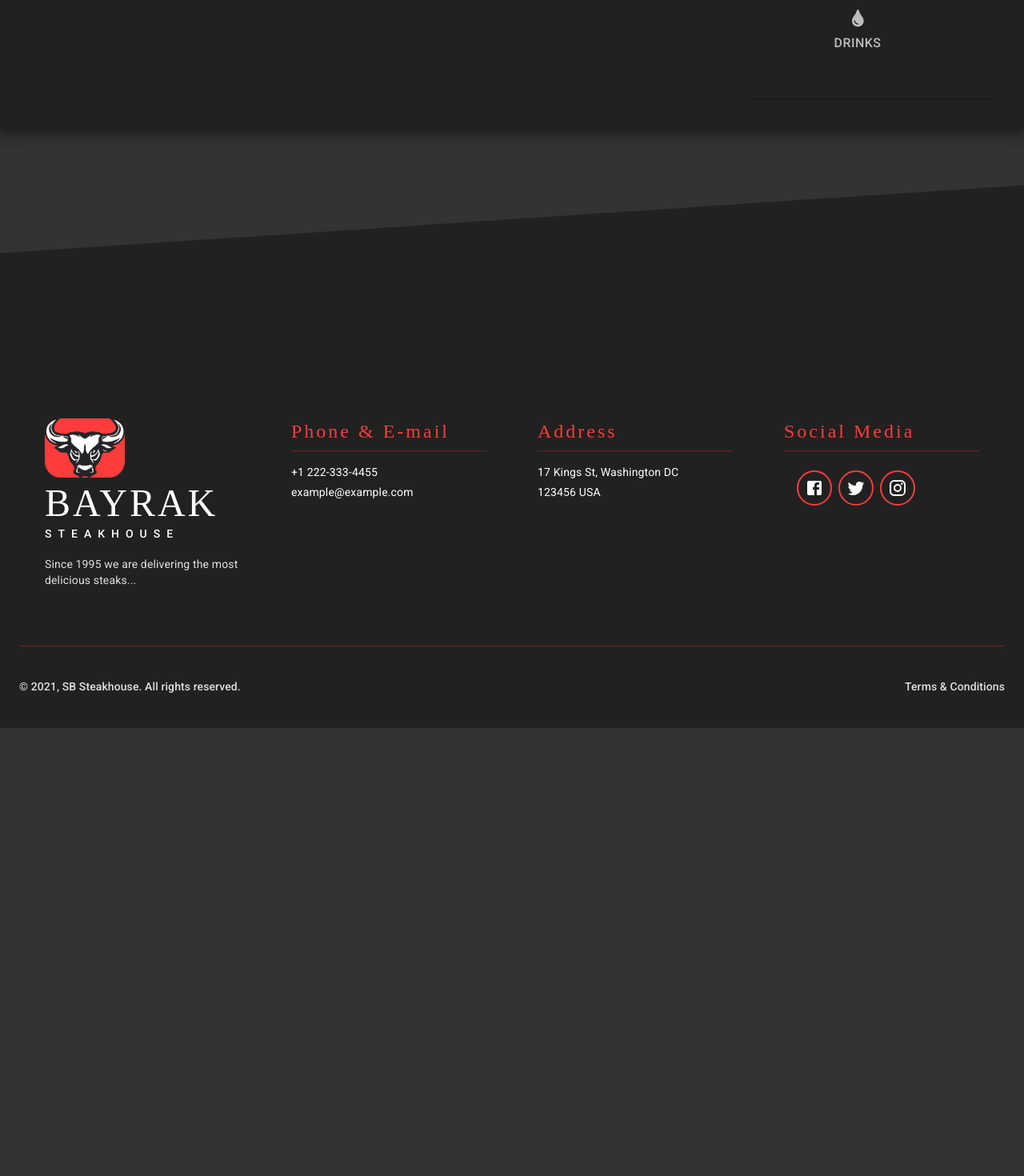
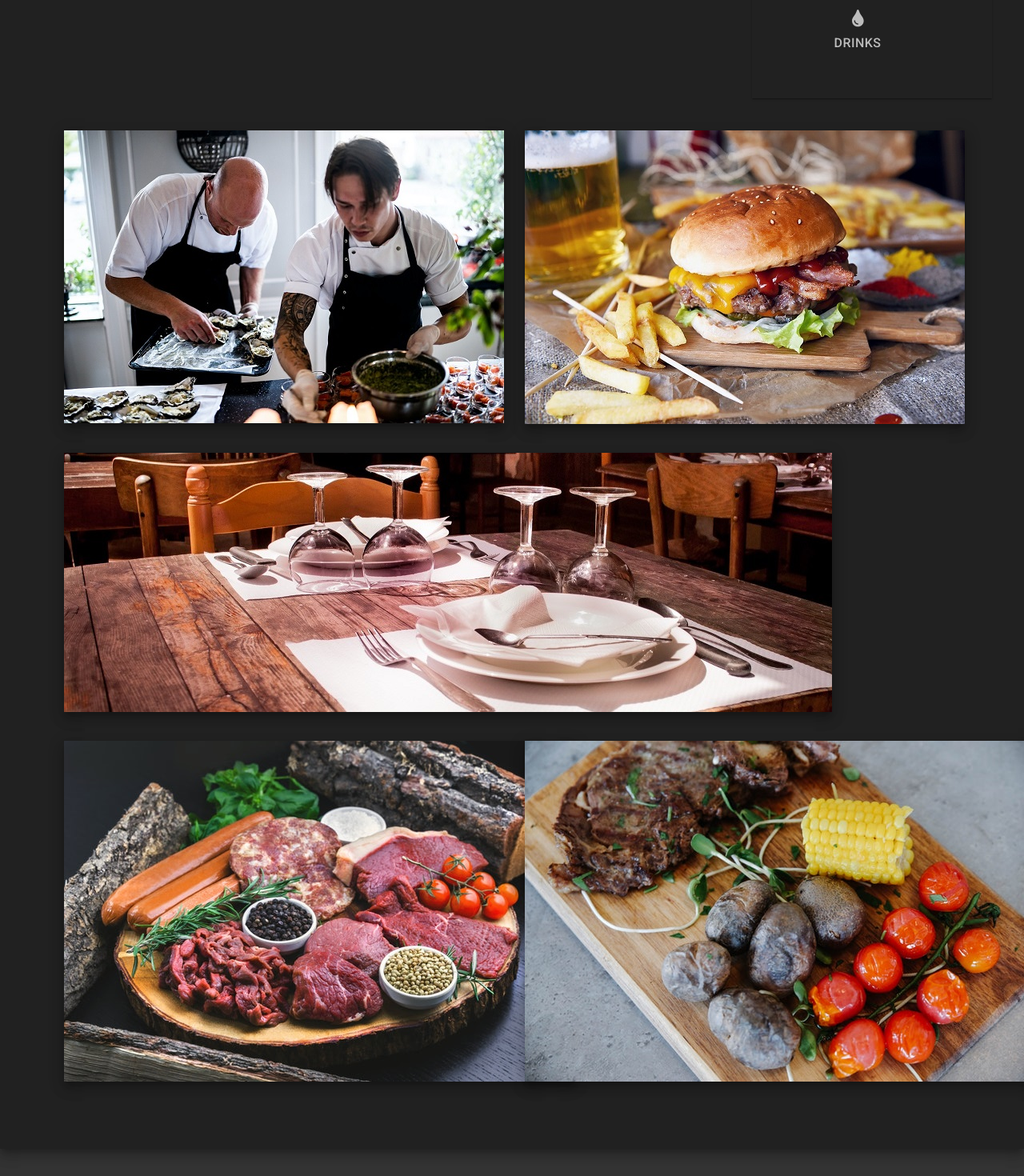
Before and after one commit to sbayrak/sb-steak-house, a React (Create React App) app: page /menu in a window 1280 px wide. Shown: the part 1200-2670 px from the top of the page at 80% size. Before the commit the page ends 2110 px from the top, so only its background shows below. Built offline with nearby package versions, Linux system fonts and the light colour scheme; a web font is replaced by a local one.

Commit message:
Menu page is done

```diff
--- a/src/pages/Menu.js
+++ b/src/pages/Menu.js
@@ -85,6 +85,9 @@ const useStyles = makeStyles((theme) => ({
     backgroundColor: theme.palette.grey[900],
     padding: theme.spacing(5),
     marginBottom: theme.spacing(5),
+    [theme.breakpoints.down('sm')]: {
+      padding: theme.spacing(1),
+    },
   },
   gridRootContainer: {},
   gridContainerLeftAndRight: {
@@ -180,6 +183,34 @@ const useStyles = makeStyles((theme) => ({
     fontSize: '16px',
     [theme.breakpoints.down('xs')]: {
       fontSize: '12px',
+    },
+  },
+  gridContainer: {
+    backgroundColor: theme.palette.grey[900],
+    padding: theme.spacing(3),
+    [theme.breakpoints.down('xs')]: {
+      padding: theme.spacing(1),
+    },
+    [theme.breakpoints.down('sm')]: {
+      width: '90%',
+    },
+  },
+  gridImgItem: {
+    padding: theme.spacing(2),
+    [theme.breakpoints.down('xs')]: {
+      padding: theme.spacing(1),
+    },
+  },
+  imgs: {
+    boxShadow: theme.shadows[10],
+    transition: '0.5s ease',
+    '&:hover': {
+      transform: 'scale(0.99)',
+    },
+  },
+  imgsTop: {
+    [theme.breakpoints.down('sm')]: {
+      width: '100%',
     },
   },
 }));
@@ -932,7 +963,49 @@ const Menu = () => {
               </Tabs>
             </AppBar>
           </Grid>
-          <Grid container item md={12}></Grid>
+          <Grid container className={classes.gridContainer}>
+            <Grid container item md={12} className={classes.gridItem} xs={12}>
+              <Grid item md={6} className={classes.gridImgItem} xs={12}>
+                <img
+                  src='/images/welcomer1x550x550.jpg'
+                  alt='sbsteakhouse'
+                  className={`${classes.imgs} ${classes.imgsTop}`}
+                />
+              </Grid>
+              <Grid item md={6} className={classes.gridImgItem} xs={12}>
+                <img
+                  src='/images/welcomer2x550x550.jpg'
+                  alt='sbsteakhouse'
+                  className={`${classes.imgs} ${classes.imgsTop}`}
+                />
+              </Grid>
+            </Grid>
+            <Grid container item md={12}>
+              <Grid item md={12} className={classes.gridImgItem}>
+                <img
+                  src='/images/welcomer3xlong.jpg'
+                  alt='sbsteakhouse'
+                  className={`${classes.imgs} ${classes.imgsTop}`}
+                />
+              </Grid>
+            </Grid>
+            <Grid container item md={12}>
+              <Grid item md={6} className={classes.gridImgItem}>
+                <img
+                  src='/images/steak6.jpg'
+                  alt='sbsteakhouse'
+                  className={`${classes.imgs} ${classes.imgsTop}`}
+                />
+              </Grid>
+              <Grid item md={6} className={classes.gridImgItem}>
+                <img
+                  src='/images/steak7.jpg'
+                  alt='sbsteakhouse'
+                  className={`${classes.imgs} ${classes.imgsTop}`}
+                />
+              </Grid>
+            </Grid>
+          </Grid>
         </Grid>
       </Container>
     </Box>
```
